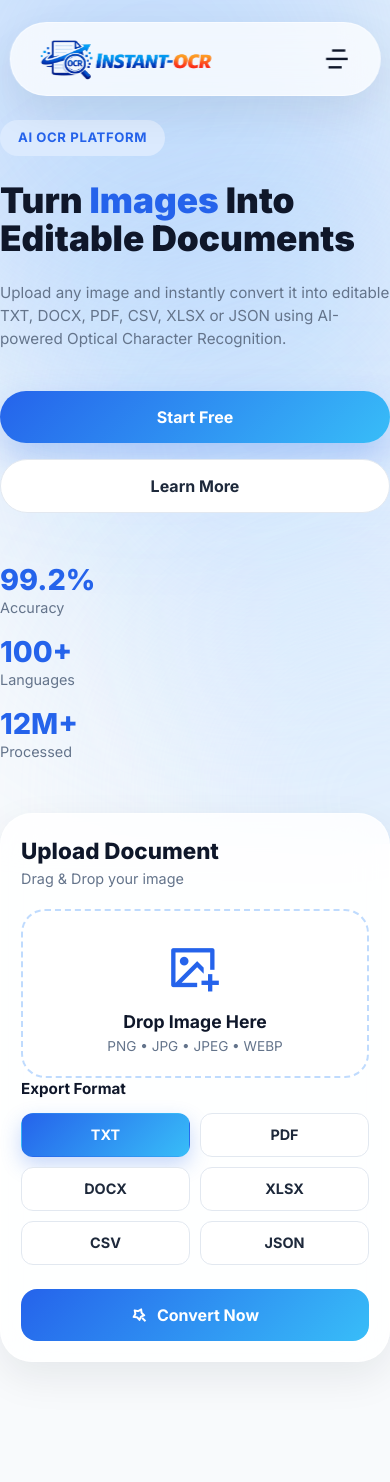
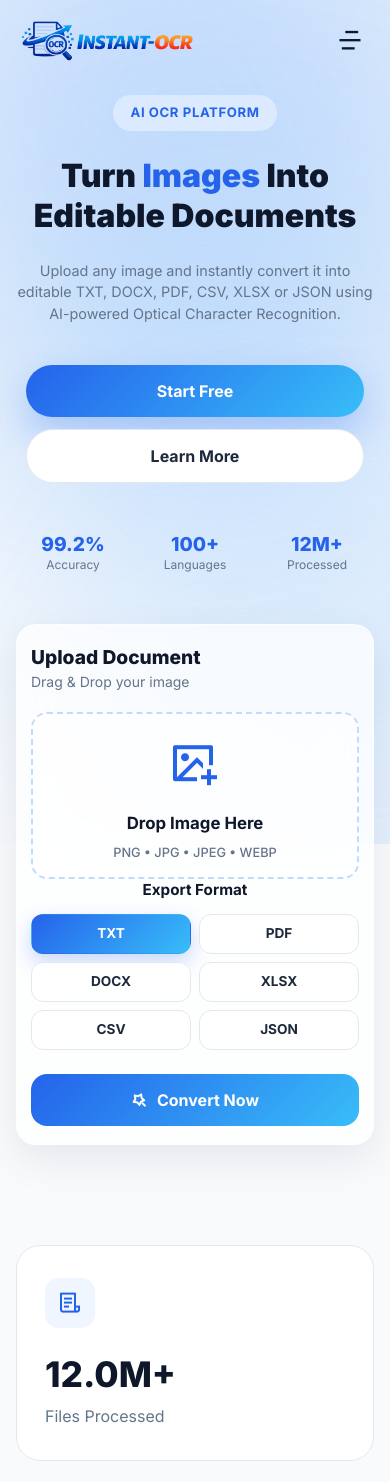
Before and after one commit to rachmanz/InstantOCR, a Django app: page / in a window 390 px wide. Shown: the top 1482 px of the page. Run offline with Django 5.2, Linux system fonts and the light colour scheme; some libraries are stand-ins or nearby versions.

Commit message:
FIX: Responsive for all devices (especially mobile devices)

```diff
--- a/app/project/templates/upload.html
+++ b/app/project/templates/upload.html
@@ -33,26 +36,31 @@
     </div>
 
     <!-- ================= NAVBAR ================= -->
-    <header>
-      <nav class="navbar">
-        <div class="container">
-          <a href="#hero" class="logo">
-            {% load static %}
-            <img src="{% static 'img/logo-brand.png' %}" alt="Logo Brand" width="175" />
+    <header class="navbar">
+      <div class="nav-container">
+        <a href="{% url 'home' %}" class="logo">
+          <img src="{% static 'img/logo-brand.png' %}" alt="Logo INSTANT-OCR" width="175" />
         </a>
 
+        <!-- Menu Desktop -->
         <ul class="nav-links">
-            <li><a href="#hero">Home</a></li>
-            <li><a href="#features">Features</a></li>
-            <li><a href="#formats">Formats</a></li>
+          <li><a href="#features">Fitur</a></li>
+          <li><a href="#how-it-works">Cara Kerja</a></li>
           <li><a href="#faq">FAQ</a></li>
         </ul>
 
-          <button class="mobile-menu">
+        <!-- Tombol Hamburger (Mobile) -->
+        <button type="button" class="mobile-menu" aria-label="Toggle Menu">
           <i class="ri-menu-4-line"></i>
         </button>
       </div>
-      </nav>
+
+      <!-- Container Dropdown Menu Mobile -->
+      <div class="mobile-nav">
+        <a href="#features">Fitur</a>
+        <a href="#how-it-works">Cara Kerja</a>
+        <a href="#faq">FAQ</a>
+      </div>
     </header>
 
     <!-- MAIN CONTENT -->
@@ -98,12 +106,13 @@
                 <p>Drag & Drop your image</p>
               </div>
 
-              {% comment %} Form Upload Gambar {% endcomment %}
-              <form method="POST" enctype="multipart/form-data">
+              {# Form Upload Gambar disesuaikan untuk Django API Endpoint #}
+              <form id="ocrForm" action="/api/process-ocr/" method="POST" enctype="multipart/form-data">
                 {% csrf_token %}
+
                 <!-- Upload Area -->
                 <div class="upload-area" id="uploadArea">
-                  <input type="file" id="imageInput" accept="image/*,.pdf" hidden />
+                  <input type="file" id="imageInput" name="file" accept="image/*,.pdf" hidden />
 
                   <!-- Tombol X Hapus -->
                   <button type="button" id="removeFileBtn" class="remove-btn" hidden title="Hapus File">
--- a/app/static/css/style.css
+++ b/app/static/css/style.css
@@ -16,11 +16,14 @@
   --white: #ffffff;
   --background: #f8fafc;
   --border: #e2e8f0;
-  --glass: rgba(255, 255, 255, 0.75);
+  --glass-bg: rgba(255, 255, 255, 0.75);
   --glass-border: rgba(255, 255, 255, 0.5);
   --shadow: 0 15px 40px rgba(15, 23, 42, 0.08);
   --shadow-hover: 0 20px 60px rgba(37, 99, 235, 0.15);
   --radius: 28px;
+  --radius-lg: 24px;
+  --radius-md: 16px;
+  --radius-sm: 12px;
 }
 
 /* ===========================
@@ -38,11 +41,18 @@ html {
   scroll-behavior: smooth;
 }
 
+html,
+body {
+  width: 100%;
+  max-width: 100%;
+  overflow-x: hidden;
+  position: relative;
+}
+
 body {
   font-family: "Inter", sans-serif;
   background-color: var(--background);
   color: var(--text);
-  overflow-x: hidden;
   line-height: 1.7;
 }
 
@@ -140,79 +150,141 @@ section {
 }
 
 /* ===========================
-   NAVBAR
+   NAVBAR & NAVIGATION
 =========================== */
 .navbar {
   position: fixed;
-  top: 22px;
-  left: 50%;
-  transform: translateX(-50%);
-  width: min(1180px, 95%);
-  z-index: 999;
-  backdrop-filter: blur(18px);
-  -webkit-backdrop-filter: blur(18px);
-  background: var(--glass);
-  border: 1px solid var(--glass-border);
-  border-radius: 999px;
-  box-shadow: var(--shadow);
-  transition: all 0.35s ease;
+  top: 0;
+  left: 0;
+  width: 100%;
+  height: 80px;
+  display: flex;
+  align-items: center;
+  justify-content: center;
+  z-index: 1000;
+  background: transparent;
+  transition: all 0.3s ease;
 }
 
 .navbar.navbar-scroll {
-  box-shadow: 0 15px 40px rgba(0, 0, 0, 0.12);
-  background: rgba(255, 255, 255, 0.9);
+  background: rgba(255, 255, 255, 0.85);
+  backdrop-filter: blur(16px);
+  -webkit-backdrop-filter: blur(16px);
+  border-bottom: 1px solid var(--glass-border);
+  height: 70px;
+  box-shadow: 0 4px 20px rgba(0, 0, 0, 0.03);
 }
 
-.navbar .container {
+.nav-container {
+  width: 100%;
+  max-width: 1200px;
+  padding: 0 24px;
   display: flex;
+  align-items: center;
   justify-content: space-between;
-  align-items: center;
-  padding: 14px 28px;
 }
 
 .logo {
+  font-size: 1.5rem;
+  font-weight: 800;
+  color: var(--dark);
+  text-decoration: none;
+  letter-spacing: -0.5px;
   display: flex;
   align-items: center;
-  gap: 12px;
-  font-weight: 800;
-  color: var(--dark);
-  font-size: 1.15rem;
+  gap: 8px;
 }
 
-.logo-icon {
-  width: 42px;
-  height: 42px;
-  border-radius: 12px;
-  background: linear-gradient(135deg, var(--primary), var(--secondary));
-  display: flex;
-  justify-content: center;
-  align-items: center;
-  color: white;
-  font-size: 20px;
+.logo span {
+  color: var(--primary);
 }
 
+.logo i {
+  color: var(--primary);
+  font-size: 1.8rem;
+}
+
+/* Desktop Links */
 .nav-links {
   display: flex;
-  gap: 36px;
+  align-items: center;
+  gap: 32px;
+  list-style: none;
 }
 
 .nav-links a {
+  text-decoration: none;
   color: var(--paragraph);
   font-weight: 600;
-  transition: color 0.3s ease;
+  font-size: 0.95rem;
+  transition: color 0.2s ease;
 }
 
 .nav-links a:hover {
   color: var(--primary);
 }
 
+/* Hamburger Button (Mobile) */
 .mobile-menu {
   display: none;
   background: none;
   border: none;
-  font-size: 1.8rem;
+  font-size: 28px;
   color: var(--dark);
   cursor: pointer;
+  padding: 6px;
+  border-radius: var(--radius-sm);
+  transition: background 0.2s ease;
+}
+
+.mobile-menu:hover {
+  background: rgba(37, 99, 235, 0.1);
+  color: var(--primary);
+}
+
+/* Mobile Dropdown Menu */
+.mobile-nav {
+  position: fixed;
+  top: 70px;
+  left: 0;
+  width: 100%;
+  background: rgba(255, 255, 255, 0.95);
+  backdrop-filter: blur(20px);
+  -webkit-backdrop-filter: blur(20px);
+  padding: 16px 24px;
+  display: flex;
+  flex-direction: column;
+  gap: 8px;
+  box-shadow: 0 15px 30px rgba(0, 0, 0, 0.08);
+  border-bottom: 1px solid var(--glass-border);
+  z-index: 999;
+
+  opacity: 0;
+  visibility: hidden;
+  transform: translateY(-15px);
+  transition: all 0.3s cubic-bezier(0.16, 1, 0.3, 1);
+}
+
+.mobile-nav.active {
+  opacity: 1;
+  visibility: visible;
+  transform: translateY(0);
+}
+
+.mobile-nav a {
+  text-decoration: none;
+  color: var(--dark);
+  font-weight: 600;
+  font-size: 1rem;
+  padding: 12px 16px;
+  border-radius: var(--radius-sm);
+  transition: all 0.2s ease;
+}
+
+.mobile-nav a:hover {
+  background: rgba(37, 99, 235, 0.08);
+  color: var(--primary);
+  padding-left: 20px;
 }
 
 /* ===========================
@@ -230,6 +302,7 @@ section {
   grid-template-columns: 1.15fr 0.85fr;
   gap: 60px;
   align-items: center;
+  width: 100%;
 }
 
 .badge {
@@ -338,133 +411,149 @@ section {
 .upload-wrapper {
   display: flex;
   justify-content: center;
+  align-items: center;
+  width: 100%;
+  padding: 0 16px;
+  box-sizing: border-box;
 }
 
 .upload-card {
   width: 100%;
-  max-width: 450px;
-  background: rgba(255, 255, 255, 0.85);
+  max-width: 480px; /* Lebar maksimal di desktop */
+  background: var(--glass-bg);
   backdrop-filter: blur(25px);
   -webkit-backdrop-filter: blur(25px);
   border: 1px solid var(--glass-border);
-  border-radius: 32px;
+  border-radius: var(--radius-lg);
   padding: 28px;
   box-shadow: var(--shadow);
+  margin: 0 auto;
+  box-sizing: border-box;
   transition:
     transform 0.4s ease,
     box-shadow 0.4s ease;
 }
 
 .upload-card:hover {
-  transform: translateY(-6px);
+  transform: translateY(-4px);
   box-shadow: var(--shadow-hover);
 }
 
 .upload-header {
   margin-bottom: 20px;
+  text-align: left;
 }
 
 .upload-header h3 {
-  font-size: 1.4rem;
+  font-size: 1.35rem;
   color: var(--dark);
   font-weight: 800;
 }
 
 .upload-header p {
   color: var(--paragraph);
-  font-size: 0.9rem;
+  font-size: 0.875rem;
 }
 
 .upload-area {
-  position: relative; /* Penting untuk posisi tombol X */
+  position: relative;
   display: flex;
   justify-content: center;
   align-items: center;
   flex-direction: column;
   width: 100%;
-  min-height: 200px;
+  min-height: 220px;
   border: 2px dashed #bfdbfe;
-  border-radius: 24px;
+  border-radius: var(--radius-md);
   cursor: pointer;
-  transition: all 0.35s ease;
-  background: rgba(255, 255, 255, 0.5);
-  padding: 20px;
+  transition: all 0.3s ease;
+  background: rgba(255, 255, 255, 0.6);
+  padding: 24px;
 }
 
 .upload-area:hover,
 .upload-area.drag {
   border-color: var(--primary);
-  background: #eff6ff;
+  background: rgba(219, 234, 254, 0.5);
 }
 
-/* Container utama di dalam area upload */
+/* Container Elemen di Dalam Upload Area */
 #previewContainer {
   text-align: center;
   display: flex !important;
   flex-direction: column !important;
   align-items: center !important;
   justify-content: center !important;
-  gap: 6px;
+  gap: 8px;
   width: 100%;
 }
 
-#previewContainer i {
-  font-size: 52px;
-  color: var(--primary);
-  margin-bottom: 6px;
+#uploadPlaceholder {
+  display: flex;
+  flex-direction: column;
+  align-items: center;
+  justify-content: center;
+  gap: 6px;
 }
 
-#previewContainer h4 {
-  font-size: 1.1rem;
+#uploadPlaceholder i {
+  font-size: 48px;
+  color: var(--primary);
+  margin-bottom: 4px;
+}
+
+#uploadPlaceholder h4 {
+  font-size: 1.05rem;
   color: var(--dark);
   font-weight: 700;
-  margin: 0;
 }
 
-#previewContainer span {
+#uploadPlaceholder span {
   display: block;
   color: var(--paragraph);
-  font-size: 0.85rem;
+  font-size: 0.8rem;
+  font-weight: 500;
 }
 
 #previewImage {
   width: 100%;
-  max-height: 160px;
+  max-height: 180px;
   object-fit: contain;
-  border-radius: 16px;
-  margin-bottom: 10px;
+  border-radius: var(--radius-sm);
 }
 
 .fileInfo {
-  margin-top: 10px;
+  margin-top: 8px;
   font-size: 0.85rem;
   color: var(--paragraph);
+  font-weight: 600;
+  word-break: break-all;
 }
 
-/* Tombol Hapus (X) */
+/* Tombol Hapus X (Floating Absolute Top Right) */
 .remove-btn {
   position: absolute;
   top: 12px;
   right: 12px;
-  width: 32px;
-  height: 32px;
+  width: 34px;
+  height: 34px;
   border-radius: 50%;
-  background: rgba(239, 68, 68, 0.1);
+  background: rgba(239, 68, 68, 0.12);
   color: #ef4444;
   border: none;
   display: flex;
   align-items: center;
   justify-content: center;
   cursor: pointer;
-  font-size: 18px;
+  font-size: 20px;
   transition: all 0.2s ease;
   z-index: 10;
 }
 
 .remove-btn:hover {
   background: #ef4444;
-  color: #ffffff;
-  transform: scale(1.1);
+  color: var(--white);
+  transform: scale(1.1) rotate(90deg);
 }
 
 /* ===========================
@@ -736,7 +825,7 @@ section {
 }
 
 .faq-item.active .faq-answer {
-  max-height: 500px; /* Diperbesar agar teks panjang tidak terpotong */
+  max-height: 500px;
   transition: max-height 0.4s cubic-bezier(1, 0, 1, 0);
 }
 
@@ -813,7 +902,7 @@ section {
 }
 
 /* ===========================
-   FOOTER
+   FOOTER (SUPPORT REMIXICON & IMAGE)
 =========================== */
 footer {
   background: #0f172a;
@@ -835,6 +924,7 @@ footer {
   font-size: 0.95rem;
 }
 
+/* Support Logo Bawah berupa Gambar maupun RemixIcon */
 .footer-logo-img {
   max-width: 175px;
   width: 100%;
@@ -844,6 +934,10 @@ footer {
 
 .footer-brand .logo {
   color: white;
+}
+
+.footer-brand .logo i {
+  color: var(--secondary);
 }
 
 .footer-column h4 {
@@ -861,6 +955,9 @@ footer {
   margin-bottom: 12px;
   font-size: 0.95rem;
   transition: color 0.3s ease;
+  display: inline-flex;
+  align-items: center;
+  gap: 8px;
 }
 
 .footer-column a:hover {
@@ -891,121 +988,213 @@ footer {
   border-radius: 999px;
 }
 
-/* ===========================
-   RESPONSIVE DESIGN
-=========================== */
+/* ============================================================
+   RESPONSIVE DESIGN (FIXED FOR IPHONE & MOBILE)
+============================================================ */
+
+/* Container Safe Area Padding untuk Semua Layar */
+.container {
+  width: min(1180px, 90%);
+  margin: 0 auto;
+  padding: 0 16px; /* Memberi jarak aman kanan-kiri bawaan */
+}
+
+/* 1. Large Tablets & Small Laptops (<= 1100px) */
 @media (max-width: 1100px) {
   .hero-grid {
     grid-template-columns: 1fr;
     gap: 50px;
   }
 
+  .upload-wrapper {
+    display: flex;
+    justify-content: center;
+    align-items: center;
+    width: 100%;
+  }
+
   .upload-card {
     margin: 0 auto;
+    max-width: 480px;
   }
 
   .statistics .container,
   .feature-grid,
-  .workflow-grid {
-    grid-template-columns: repeat(2, 1fr);
-  }
-
+  .workflow-grid,
   .footer-grid {
     grid-template-columns: repeat(2, 1fr);
   }
 }
 
+/* 2. Tablets & Mobile Portrait (<= 768px) */
 @media (max-width: 768px) {
   section {
-    padding: 70px 0;
+    padding: 60px 0;
   }
 
   .hero {
-    padding-top: 120px;
+    padding-top: 110px;
+    padding-bottom: 40px;
+  }
+
+  /* Perbaikan Posisi Centering Hero & Form */
+  .hero-grid {
+    display: flex;
+    flex-direction: column;
+    align-items: center;
+    justify-content: center;
+    text-align: center;
+    width: 100%;
+    margin: 0 auto;
+  }
+
+  .hero-text {
+    display: flex;
+    flex-direction: column;
+    align-items: center;
+    width: 100%;
+  }
+
+  /* Perbaikan Form Upload Agar Presisi di Tengah */
+  .upload-wrapper {
+    width: 100%;
+    display: flex;
+    justify-content: center;
+    align-items: center;
+    padding: 0;
+  }
+
+  .upload-card {
+    width: 100%;
+    max-width: 100%; /* Agar mengikuti kontainer parent */
+    padding: 24px 20px;
+    margin: 0 auto;
+    border-radius: 20px;
+  }
+
+  .upload-area {
+    min-height: 180px;
+    padding: 20px 15px;
+  }
+
+  /* Perbaikan Navbar Mobile */
+  .nav-container {
+    padding: 0 20px;
+  }
+
+  .nav-links {
+    display: none !important;
+  }
+
+  .mobile-menu {
+    display: flex !important;
+    align-items: center;
+    justify-content: center;
+  }
+
+  /* Single Column Grids */
+  .statistics .container,
+  .feature-grid,
+  .workflow-grid,
+  .footer-grid {
+    grid-template-columns: 1fr;
+    gap: 32px;
+  }
+
+  /* Perbaikan Footer Supaya Tidak Mepet Bawah */
+  footer {
+    padding-top: 60px;
+    padding-bottom: 20px; /* Jarak aman di bagian paling bawah HP */
+  }
+
+  .footer-grid {
+    padding-bottom: 40px;
+    text-align: center; /* Merapikan teks footer ke tengah di HP */
+  }
+
+  .footer-brand {
+    display: flex;
+    flex-direction: column;
+    align-items: center;
+  }
+
+  .footer-column {
+    align-items: center;
+  }
+
+  .footer-bottom {
+    padding: 20px 16px 30px;
+  }
+}
+
+/* Small Mobile Devices / iPhone (<= 500px) */
+@media (max-width: 500px) {
+  .hero {
+    padding-top: 95px;
   }
 
   .hero-title {
-    font-size: 2.7rem;
+    font-size: 2rem;
+    line-height: 1.25;
   }
 
   .hero-description {
-    font-size: 0.95rem;
+    font-size: 0.9rem;
   }
 
-  .nav-links {
-    display: none; /* Disembunyikan saat layar mobile */
+  .hero-buttons {
+    flex-direction: column;
+    width: 100%;
+    gap: 12px;
+    padding: 0 10px;
   }
 
-  .mobile-menu {
-    display: block;
+  .btn-primary,
+  .btn-secondary,
+  .cta-button {
+    width: 100%;
+    justify-content: center;
   }
 
-  .statistics .container,
-  .feature-grid,
-  .workflow-grid {
-    grid-template-columns: 1fr;
+  /* Mini Stats */
+  .mini-stats {
+    display: grid;
+    grid-template-columns: repeat(3, 1fr);
+    gap: 8px;
+    width: 100%;
+    text-align: center;
   }
 
-  .footer-grid {
-    grid-template-columns: 1fr;
-    gap: 36px;
+  .mini-stats h2 {
+    font-size: 1.2rem;
   }
 
-  .mini-stats {
-    justify-content: space-between;
-    gap: 20px;
+  .mini-stats p {
+    font-size: 0.75rem;
   }
 
-  .format-grid {
-    grid-template-columns: repeat(3, 1fr);
-  }
-
-  .section-heading h2 {
-    font-size: 2rem;
-  }
-
-  .cta-box {
-    padding: 50px 24px;
-  }
-
-  .cta-box h2 {
-    font-size: 2rem;
-  }
-}
-
-@media (max-width: 500px) {
-  .hero-title {
-    font-size: 2.2rem;
-  }
-
+  /* Kartu Upload iPhone Precision */
   .upload-card {
-    padding: 20px;
+    padding: 18px 14px;
+    border-radius: 20px;
   }
 
   .upload-area {
     min-height: 160px;
+    padding: 15px 10px;
   }
 
-  .btn-primary,
-  .btn-secondary {
-    width: 100%;
-  }
-
-  .hero-buttons {
-    flex-direction: column;
-  }
-
-  .mini-stats {
-    flex-direction: column;
-    gap: 16px;
+  .upload-header h3 {
+    font-size: 1.2rem;
   }
 
   .format-grid {
     grid-template-columns: repeat(2, 1fr);
+    gap: 8px;
   }
 
-  .cta-button {
-    width: 100%;
-    justify-content: center;
+  .format-grid span {
+    height: 40px;
+    font-size: 0.85rem;
   }
 }
```
Also changed, not shown: other parts of app/project/templates/upload.html (+14 -14 lines). Lines whose indentation alone changed are shown as unchanged.
